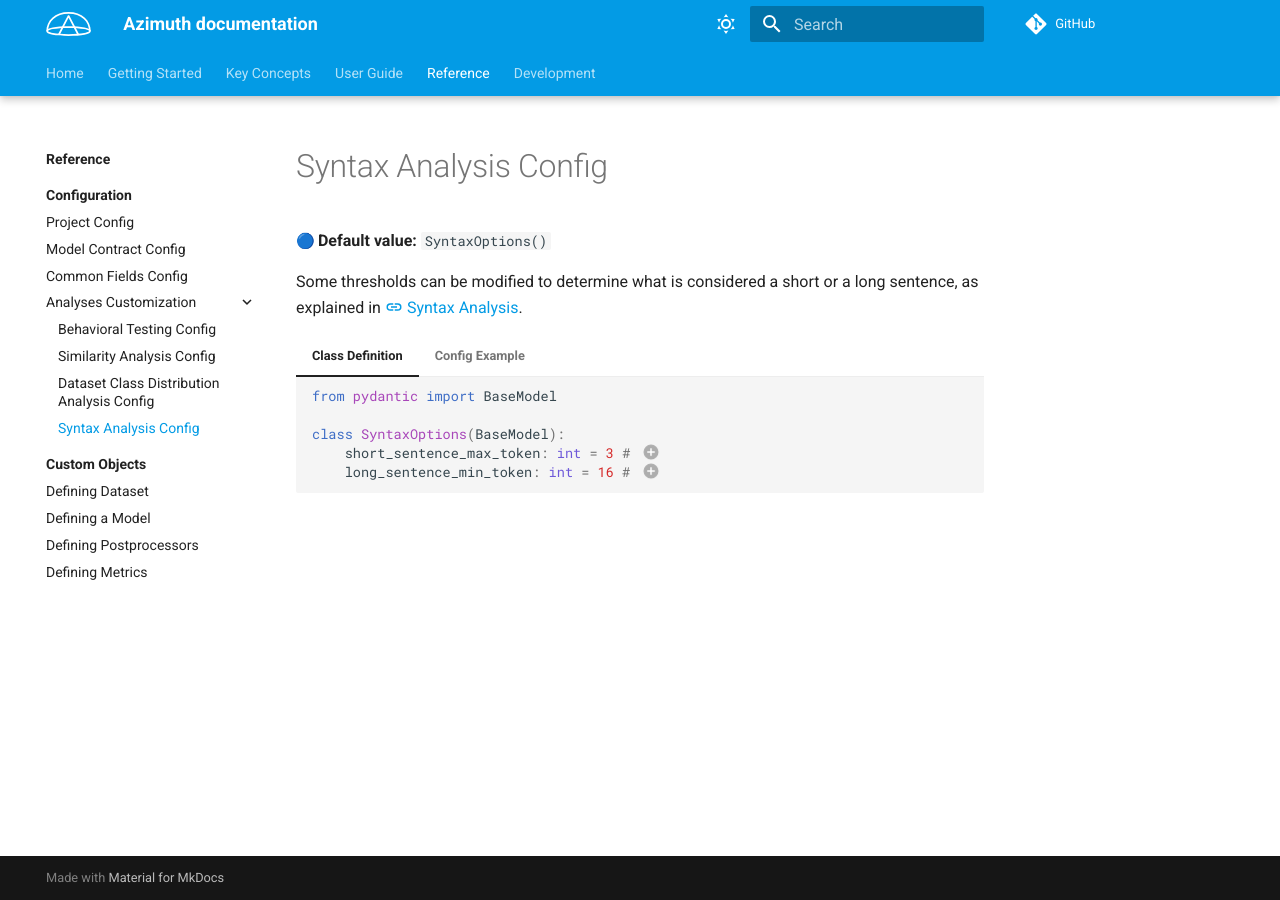
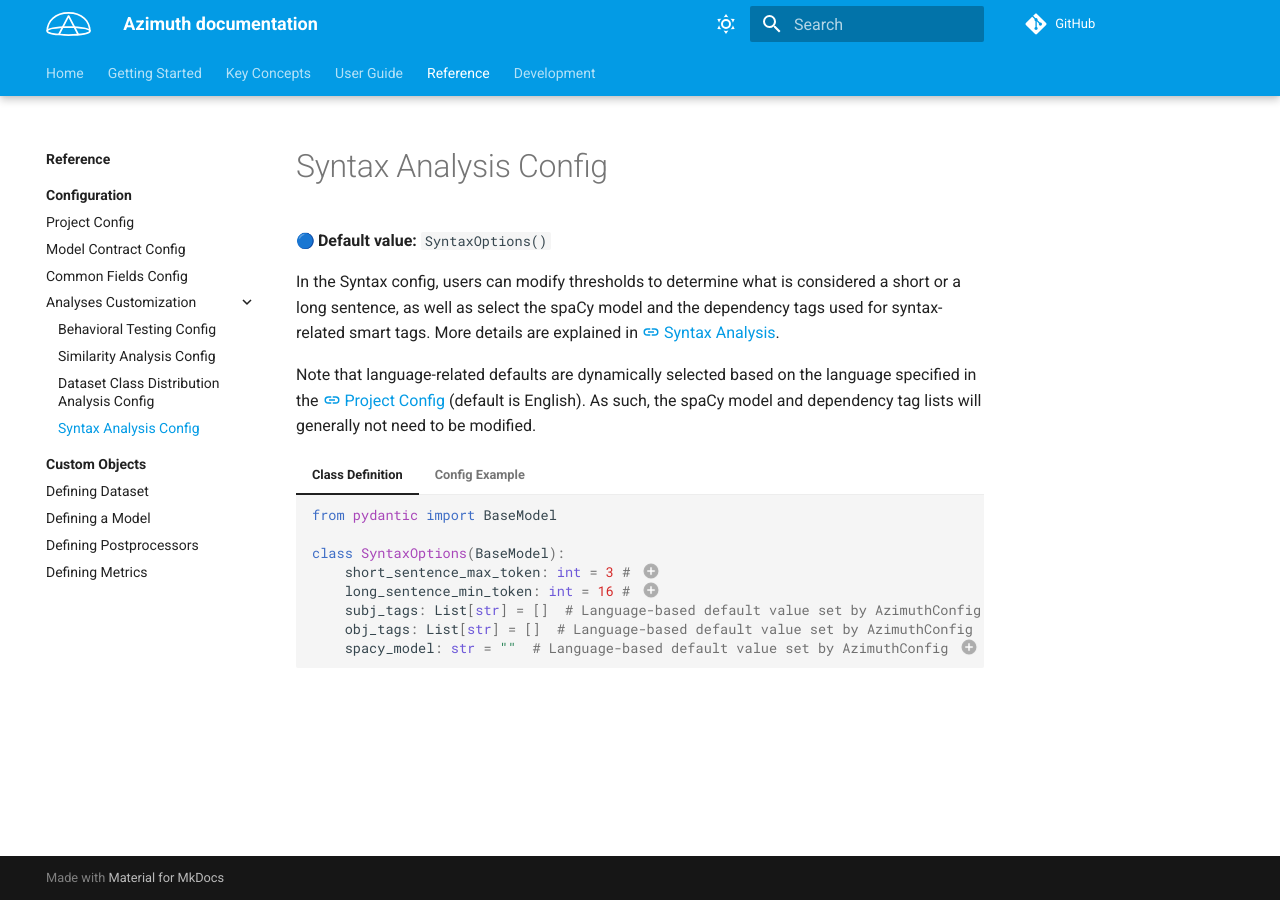
Before and after one commit to ServiceNow/azimuth, an MkDocs documentation site: the page built from docs/docs/reference/configuration/analyses/syntax.md, in a window 1280 px wide. Built offline with MkDocs 1.6.1 and Material for MkDocs 9.7.7, drawn with Linux system fonts in a browser that asks for light colours; emoji names are drawn with the system emoji font; comment, search, counter and statistics services are not loaded; the version menu is left out.

Commit message:
docs; consistent ordering of syntax references; type spaCy model options

````diff
--- a/docs/docs/key-concepts/syntax-analysis.md
+++ b/docs/docs/key-concepts/syntax-analysis.md
@@ -22,32 +22,57 @@ the length of the utterances in the training set and the evaluation set.
 to a category according to its grammatical properties. Examples could be 'verb', or 'direct object'.
 
 Azimuth uses [spaCy](https://github.com/explosion/spaCy), an open-source library, to perform POS
-tagging on each token of an utterance. It is currently set up for **English**
-only.
+tagging on each token of an utterance. It is set up for all languages supported by Azimuth
+(currently English and French).
 
-```python
-import spacy
-from spacy.lang.en import English
+=== "English defaults"
 
-# Sentencizer
-spacy_pipeline = English()
-spacy_pipeline.add_pipe("sentencizer")  # (5)
+    ```python
+    import spacy
+    from spacy.lang.en import English
 
-# Part of Speech
-subj_tags = ["nsubj", "nsubjpass"]  # (1)
-obj_tags = ["dobj", "pobj", "dobj"]  # (2)
-verb_tags = ["VERB", "AUX"]  # (3)
-spacy_pos = spacy.load("en_core_web_sm")  # (4)
-```
+    # Sentencizer; English() should work for other languages that have similar sentence conventions.
+    spacy_pipeline = English()
+    spacy_pipeline.add_pipe("sentencizer")  # (5)
 
-1. Tags to detect a subject in a sentence.
-2. Tags to detect an object in a sentence.
-3. Tags to detect a verb in a sentence.
-4. Parser to determine the POS tags in an utterance.
-5. Used to compute the number of sentences in an utterance.
+    # Part of Speech
+    subj_tags = ["nsubj", "nsubjpass"]  # (1)
+    obj_tags = ["dobj", "pobj", "dobj"]  # (2)
+    verb_tags = ["VERB", "AUX"]  # (3)
+    spacy_pos = spacy.load("en_core_web_sm")  # (4)
+    ```
 
-Based on this, the following smart tags are computed: `multiple_sentences`, `missing_subj`
-, `missing_verb` and `missing_obj`.
+    1. Tags to detect a subject in a sentence.
+    2. Tags to detect an object in a sentence.
+    3. Tags to detect a verb in a sentence.
+    4. Parser to determine the POS tags in an utterance.
+    5. Used to compute the number of sentences in an utterance.
+
+=== "French defaults"
+
+    ```python
+    import spacy
+    from spacy.lang.en import English
+
+    # Sentencizer; English() should work for other languages that have similar sentence conventions.
+    spacy_pipeline = English()
+    spacy_pipeline.add_pipe("sentencizer")  # (5)
+
+    # Part of Speech
+    subj_tags = ["nsubj", "nsubj:pass"]  # (1)
+    obj_tags = ["obj", "iobj", "obl:arg", "obl:agent", "obl:mod"]  # (2)
+    verb_tags = ["VERB", "AUX"]  # (3)
+    spacy_pos = spacy.load("fr_core_news_md")  # (4)
+    ```
+
+    1. Tags to detect a subject in a sentence.
+    2. Tags to detect an object in a sentence.
+    3. Tags to detect a verb in a sentence.
+    4. Parser to determine the POS tags in an utterance.
+    5. Used to compute the number of sentences in an utterance.
+
+Based on this, the following smart tags are computed: `multiple_sentences`, `missing_subj`,
+`missing_verb` and `missing_obj`.
 
 ### Token Count
 
@@ -64,7 +89,8 @@ Based on the token count, the `long_sentence` and `short_sentence` smart tags ar
 ## Configuration
 
 [:material-link: Syntax Analysis Config](../reference/configuration/analyses/syntax.md)
-explains how to edit the thresholds to determine what is considered a short or long sentence.
+explains how to edit the thresholds to determine what is considered a short or long sentence,
+the tags used to detect subjects and objects, and the spaCy model used to parse utterances.
 
 
 --8<-- "includes/abbreviations.md"
--- a/docs/docs/reference/configuration/analyses/syntax.md
+++ b/docs/docs/reference/configuration/analyses/syntax.md
@@ -2,8 +2,14 @@
 
 :blue_circle: **Default value:** `SyntaxOptions()`
 
-Some thresholds can be modified to determine what is considered a short or a long sentence, as explained in
+In the Syntax config, users can modify thresholds to determine what is considered a short
+or a long sentence, as well as select the spaCy model and the dependency tags used for
+syntax-related smart tags. More details are explained in
 [:material-link: Syntax Analysis](../../../key-concepts/syntax-analysis.md).
+
+Note that language-related defaults are dynamically selected based on the language specified in the
+[:material-link: Project Config](./project.md) (default is English). As such, the spaCy model and
+dependency tag lists will generally not need to be modified.
 
 === "Class Definition"
 
@@ -13,10 +19,18 @@ Some thresholds can be modified to determine what is considered a short or a lon
     class SyntaxOptions(BaseModel):
         short_sentence_max_token: int = 3 # (1)
         long_sentence_min_token: int = 16 # (2)
+        subj_tags: List[str] = []  # Language-based default value set by AzimuthConfig (3)
+        obj_tags: List[str] = []  # Language-based default value set by AzimuthConfig (4)
+        spacy_model: str = ""  # Language-based default value set by AzimuthConfig (5)
     ```
 
     1. Maximum number of tokens for a sentence to be tagged as short (e.g <=3 for the default)
     2. Minimum number of tokens for a sentence to be tagged as long (e.g >=16 for the default)
+    4. spaCy model to use for syntax tagging. English default is `"en_core_web_sm"`.
+    3. spaCy dependency tags used to determine whether a word is a subject (noun). English
+    default is `["nsubj", "nsubjpass"]`.
+    4. spaCy dependency tags used to determine whether a word is an object (noun). English
+    default is `["dobj", "pobj", "obj"]`.
 
 === "Config Example"
 
--- a/docs/docs/reference/configuration/project.md
+++ b/docs/docs/reference/configuration/project.md
@@ -1,6 +1,7 @@
 # Project Config
 
-The project configuration contains mandatory fields that specify the dataset to load in Azimuth.
+The project configuration contains mainly mandatory fields that specify the dataset to load in
+Azimuth and details about the way it is handled by the app.
 
 === "Class Definition"
 
@@ -136,7 +137,16 @@ follows:
 :yellow_circle: **Default value**: `REJECTION_CLASS`
 
 The field `rejection_class` requires the class to be present in the dataset. If your dataset doesn't
-have a rejection class, set the value to `null`. More details on the rejection class is available
+have a rejection class, set the value to `null`. More details on the rejection class are available
 in [Prediction Outcomes](../../key-concepts/outcomes.md).
 
+## Language
+
+:blue_circle: **Default value**: `"en"`
+
+The field `language` determines how Azimuth will process the dataset for language-related
+analyses. Azimuth currently supports English (`"en"`) and French (`"fr"`). More details are
+available in [Syntax Analysis](../../key-concepts/syntax-analysis.md) and
+[Behavioral Testing](../../key-concepts/behavioral-testing.md).
+
 --8<-- "includes/abbreviations.md"
````
Also changed, not shown: docs/docs/key-concepts/behavioral-testing.md (+4 -4 lines), docs/docs/reference/configuration/analyses/behavioral_testing.md (+8 -2 lines), docs/docs/reference/configuration/index.md (+1 -1 lines), 3 other files.
